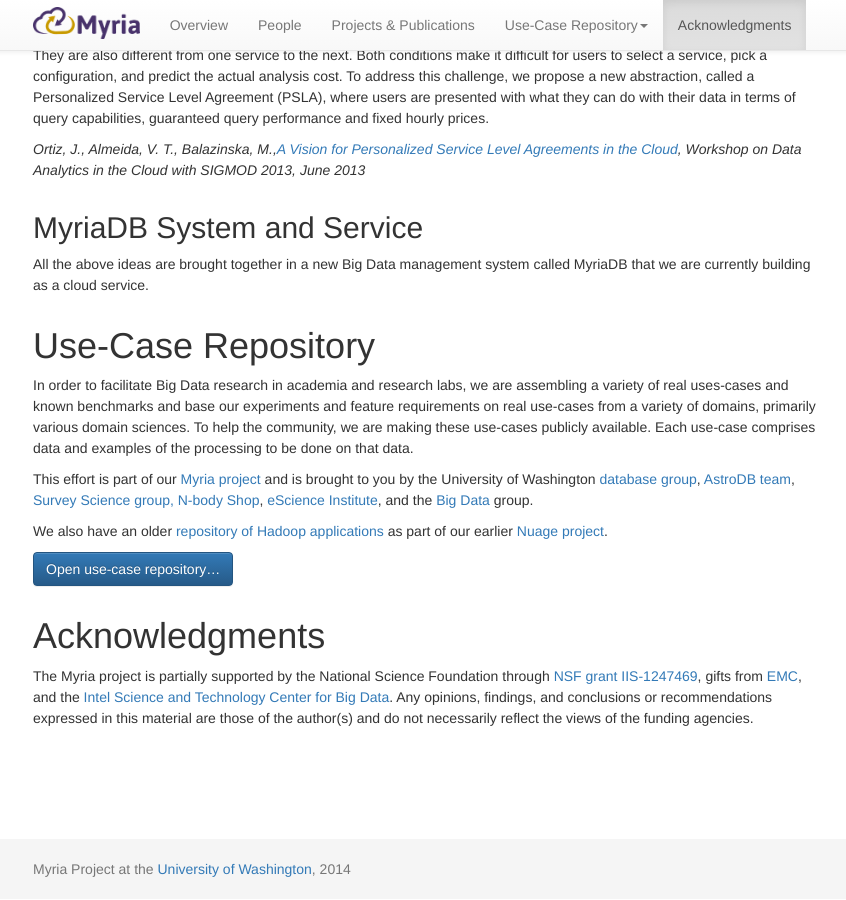
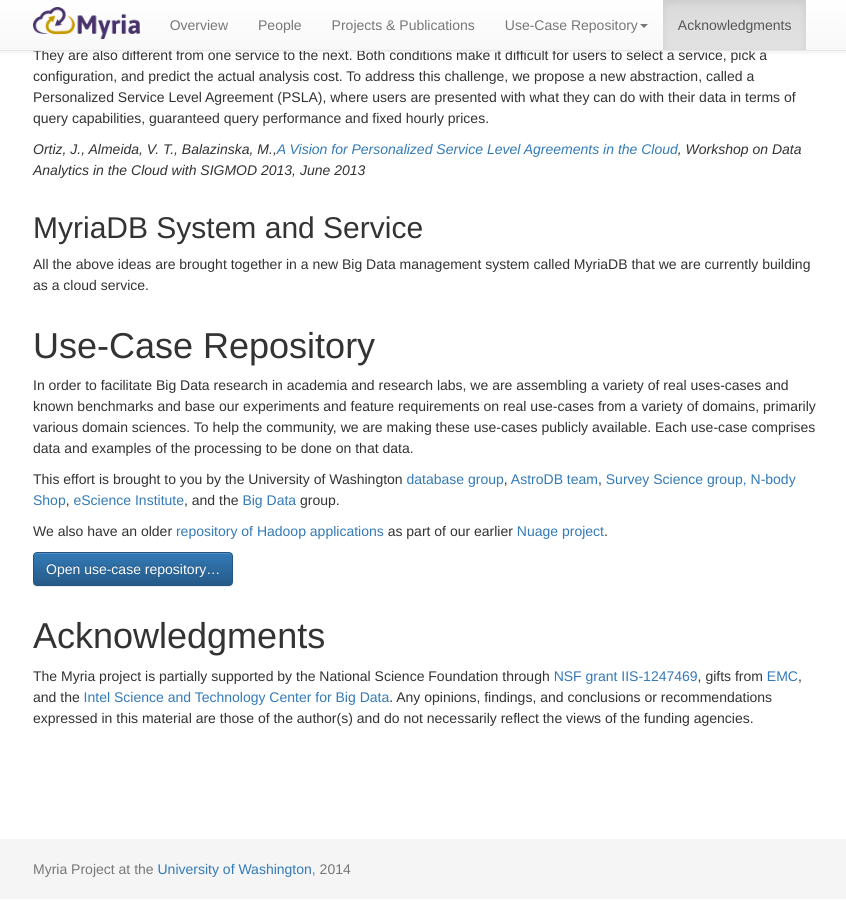
Before and after one commit to uwescience/myria-website, a Jekyll site: the page built from index.markdown, in a window 1280 px wide and 900 px high, scrolled down 2451 px. Shown: the whole window, without its empty margins (212-1058 px from the left). Built offline with Jekyll 4.4.1, drawn with Linux system fonts in a browser that asks for light colours; nearby versions of some CDN libraries; Markdown is read by kramdown in place of the engine named in the settings.

Commit message:
Remove unnecessary text

```diff
--- a/index.markdown
+++ b/index.markdown
@@ -44,7 +44,7 @@
 
 In order to facilitate Big Data research in academia and research labs, we are assembling a variety of real uses-cases and known benchmarks and base our experiments and feature requirements on real use-cases from a variety of domains, primarily various domain sciences. To help the community, we are making these use-cases publicly available. Each use-case comprises data and examples of the processing to be done on that data.
 
-This effort is part of our [Myria project](http://myria.cs.washington.edu) and is brought to you by the University of Washington [database group](http://db.cs.washington.edu), [AstroDB team](http://db.cs.washington.edu/astrodb/), [Survey Science group,](http://ssg.astro.washington.edu/home_ssg.shtml)[ N-body Shop](http://www-hpcc.astro.washington.edu/), [eScience Institute](http://escience.washington.edu/), and the [Big Data ](http://bigdata.cs.washington.edu)group.
+This effort is brought to you by the University of Washington [database group](http://db.cs.washington.edu), [AstroDB team](http://db.cs.washington.edu/astrodb/), [Survey Science group,](http://ssg.astro.washington.edu/home_ssg.shtml)[ N-body Shop](http://www-hpcc.astro.washington.edu/), [eScience Institute](http://escience.washington.edu/), and the [Big Data ](http://bigdata.cs.washington.edu)group.
 
 We also have an older [repository of Hadoop applications](http://nuage.cs.washington.edu/repository.php) as part of our earlier [Nuage project](http://nuage.cs.washington.edu).
 
```
